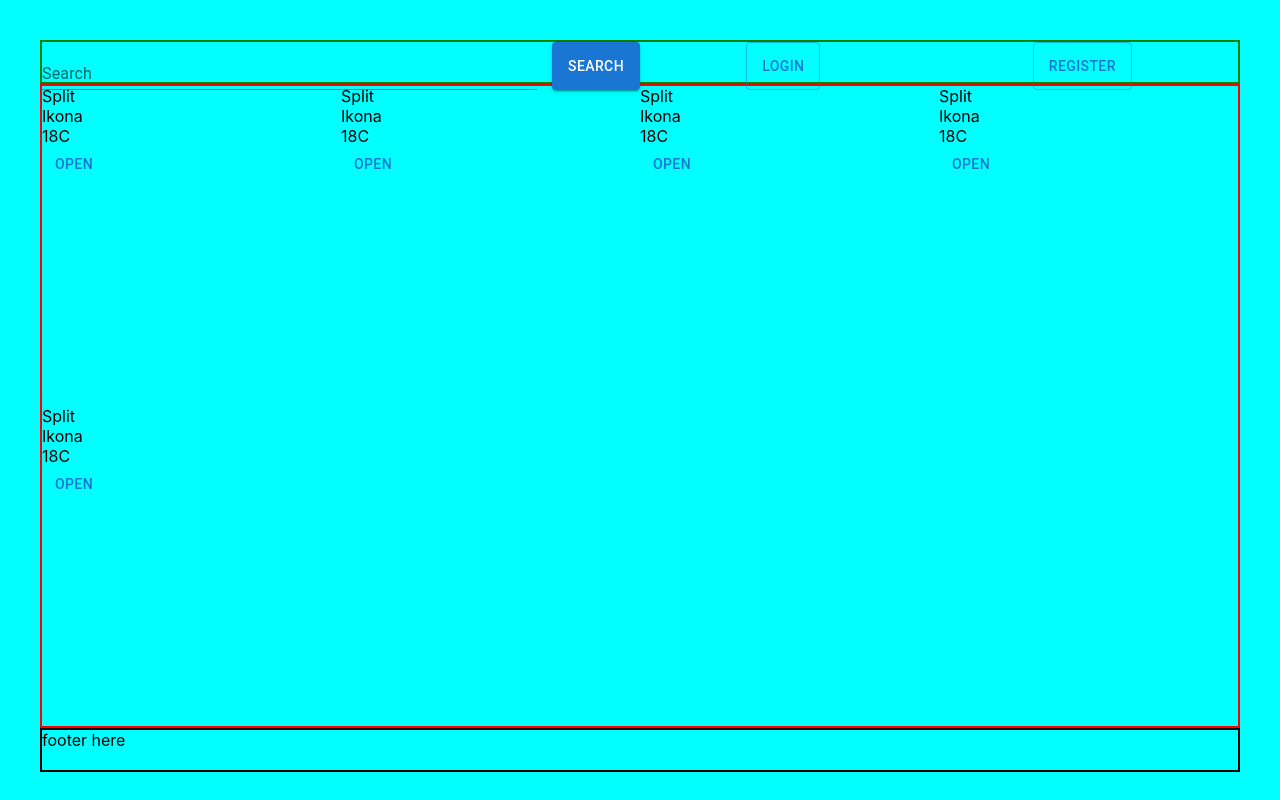
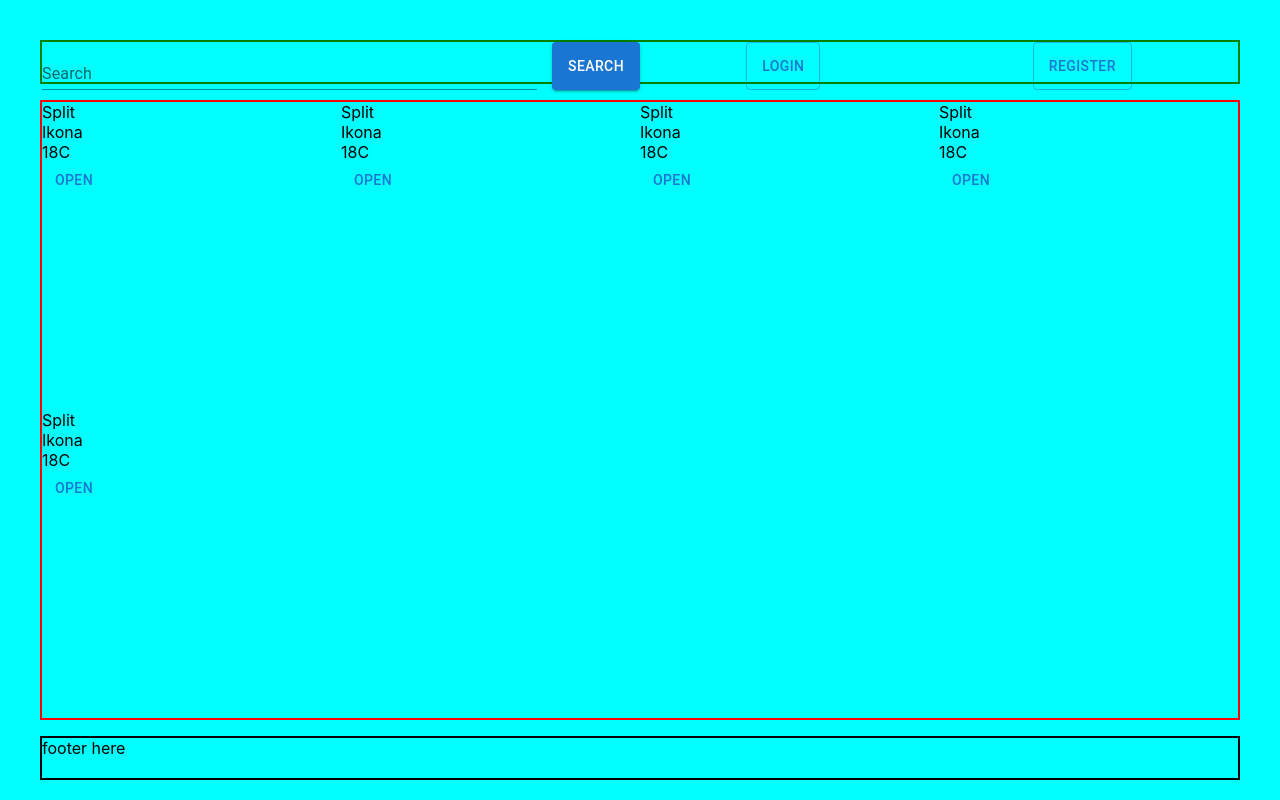
Before and after one commit to GoranAviani/react_apollo_client_3_cache, a React (Create React App) app: page / in a window 1280 px wide. Built offline with nearby package versions, Linux system fonts and the light colour scheme.

Commit message:
react-weather

```diff
--- a/src/ components/DefaultCities/DefaultCities.css
+++ b/src/ components/DefaultCities/DefaultCities.css
@@ -2,7 +2,7 @@
     display: grid;
     grid-template-columns: repeat(4, 1fr);
     grid-auto-flow: row;
-    height: 80vh;
+    height: 77vh;
         border: 2px solid red;
 
 }
--- a/src/ components/IndexPage/IndexPage.css
+++ b/src/ components/IndexPage/IndexPage.css
@@ -2,6 +2,7 @@
     display: grid;
     background: aqua;
     grid-template-rows: 1fr 1fr 1fr;
+    grid-gap: 2vh;
     padding: 5vh 5vh 5vh 5vh;
     height: calc(100vh - 10vh);
 }
```
